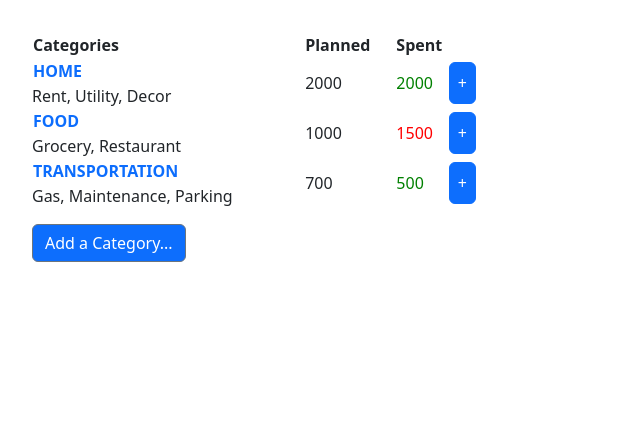
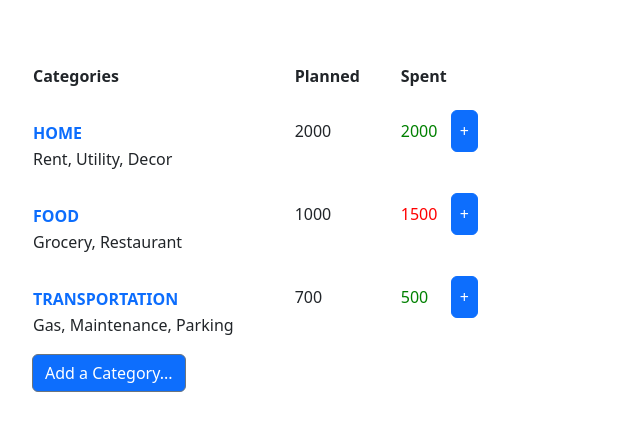
Before and after one commit to delanaeini/budget-app, a React (Create React App) app: page / in a window 1280 px wide. Shown: the top 430 px of the page, without its empty margins (0-640 px from the left). Built offline with nearby package versions, Linux system fonts and the light colour scheme.

Commit message:
table spacing/files separate

```diff
--- a/src/App.js
+++ b/src/App.js
@@ -1,14 +1,7 @@
 import { useState } from "react";
-import {
-  Table,
-  Button,
-  Form,
-  Label,
-  Input,
-  Row,
-  Col,
-  FormGroup,
-} from "reactstrap";
+import { Row, Col } from "reactstrap";
+import CategoriesList from "./CategoriesList";
+import FormAddTransaction from "./FormAddTransaction";
 
 export default function App() {
   const initialTransactions = [
@@ -92,130 +85,3 @@ export default function App() {
     </Row>
   );
 }
-
-function CategoriesList({
-  transactions,
-  onSelection,
-  selectedCategory,
-  categories,
-}) {
-  return (
-    <div className="category-table">
-      <Table>
-        <thead>
-          <th>Categories</th>
-          <th>Planned</th>
-          <th colSpan={2}>Spent</th>
-        </thead>
-        {categories.map((category) => (
-          <Category
-            transactions={transactions}
-            category={category}
-            onSelection={onSelection}
-            selectedCategory={selectedCategory}
-          />
-        ))}
-      </Table>
-      <Button className="bg-primary">Add a Category...</Button>
-    </div>
-  );
-}
-
-function Category({ category, onSelection, selectedCategory, transactions }) {
-  const isSelected = selectedCategory?.name === category.name;
-
-  // TODO: Make the Spent part of categories table dynamic
-  // const filteredTransactions = transactions.filter(
-  //   (transaction) =>
-  //     transactions.tranactionCategory ===
-  //     selectedCategory.name;
-  // );
-  // const spentAmount = filteredTransactions.reduce(
-  //   (acc, curr) => acc + curr.amount, 0)
-  // );
-
-  // TODO: Add each category's transaction to show up under "Spent" when clicked on the number
-  console.log(selectedCategory);
-  return (
-    <>
-      <tr>
-        <th style={{ color: "#0c6dfd" }}>{category.name.toUpperCase()}</th>
-        <td rowSpan={2}>{category.plannedAmount}</td>
-        <td
-          rowSpan={2}
-          style={{
-            color:
-              category.spentAmount > category.plannedAmount ? "red" : "green",
-          }}
-        >
-          {category.spentAmount}
-        </td>
-        <td rowSpan={2}>
-          <Button
-            className={
-              isSelected
-                ? "bg-light border-primary text-primary"
-                : "bg-primary border-primary text-white"
-            }
-            onClick={() => onSelection(category)}
-          >
-            {isSelected ? "x" : "+"}
-          </Button>
-        </td>
-      </tr>
-      <tr>{category.description}</tr>
-    </>
-  );
-}
-
-function FormAddTransaction({ selectedCategory, onAddTransaction }) {
-  const [title, setTitle] = useState("");
-  const [amount, setAmount] = useState("");
-  const transactionCategory = selectedCategory.name;
-
-  function handleSubmit(e) {
-    e.preventDefault();
-
-    if (!title || !amount) return;
-
-    const newTransaction = { title, amount, transactionCategory };
-
-    onAddTransaction(newTransaction);
-
-    setTitle("");
-    setAmount("");
-  }
-  return (
-    <div className="form-add-transaction">
-      <h2>{selectedCategory.name}: Add Transation</h2>
-      <Form onSubmit={handleSubmit}>
-        <Row>
-          <Col className="col-5">
-            <FormGroup>
-              <Label htmlFor="title">Title</Label>
-              <Input
-                className="form-control"
-                id="title"
-                value={title}
-                onChange={(e) => setTitle(e.target.value)}
-              />
-            </FormGroup>
-          </Col>
-          <Col className="col-5">
-            <FormGroup>
-              <Label htmlFor="amount">Amount</Label>
-              <Input
-                id="amount"
-                value={amount}
-                onChange={(e) => setAmount(Number(e.target.value))}
-              />
-            </FormGroup>
-          </Col>
-        </Row>
-        <Button className="btn-light text-white" type="submit">
-          Add
-        </Button>
-      </Form>
-    </div>
-  );
-}
--- /dev/null
+++ b/src/CategoriesList.js
@@ -0,0 +1,30 @@
+import { Table, Button } from "reactstrap";
+
+import Category from "./Category";
+export default function CategoriesList({
+  transactions,
+  onSelection,
+  selectedCategory,
+  categories,
+}) {
+  return (
+    <div className="category-table">
+      <Table>
+        <thead>
+          <th>Categories</th>
+          <th>Planned</th>
+          <th colSpan={2}>Spent</th>
+        </thead>
+        {categories.map((category) => (
+          <Category
+            transactions={transactions}
+            category={category}
+            onSelection={onSelection}
+            selectedCategory={selectedCategory}
+          />
+        ))}
+      </Table>
+      <Button className="bg-primary">Add a Category...</Button>
+    </div>
+  );
+}
--- /dev/null
+++ b/src/Category.js
@@ -0,0 +1,45 @@
+import { Button } from "reactstrap";
+
+export default function Category({
+  category,
+  onSelection,
+  selectedCategory,
+  transactions,
+}) {
+  const isSelected = selectedCategory?.name === category.name;
+
+  // TODO: Add each category's transaction to show up under "Spent" when clicked on the number
+  console.log(selectedCategory);
+  return (
+    <>
+      <tr>
+        <th style={{ color: "#0c6dfd" }}>{category.name.toUpperCase()}</th>
+        <td rowSpan={2}>{category.plannedAmount}</td>
+        <td
+          rowSpan={2}
+          style={{
+            color:
+              category.spentAmount > category.plannedAmount ? "red" : "green",
+          }}
+        >
+          {category.spentAmount}
+        </td>
+        <td rowSpan={2}>
+          <Button
+            className={
+              isSelected
+                ? "bg-light border-primary text-primary"
+                : "bg-primary border-primary text-white"
+            }
+            onClick={() => onSelection(category)}
+          >
+            {isSelected ? "x" : "+"}
+          </Button>
+        </td>
+      </tr>
+      <tr>
+        <td>{category.description}</td>
+      </tr>
+    </>
+  );
+}
--- /dev/null
+++ b/src/FormAddTransaction.js
@@ -0,0 +1,57 @@
+import { useState } from "react";
+import { Button, Form, Label, Input, Row, Col, FormGroup } from "reactstrap";
+
+export default function FormAddTransaction({
+  selectedCategory,
+  onAddTransaction,
+}) {
+  const [title, setTitle] = useState("");
+  const [amount, setAmount] = useState("");
+  const transactionCategory = selectedCategory.name;
+
+  function handleSubmit(e) {
+    e.preventDefault();
+
+    if (!title || !amount) return;
+
+    const newTransaction = { title, amount, transactionCategory };
+
+    onAddTransaction(newTransaction);
+
+    setTitle("");
+    setAmount("");
+  }
+  return (
+    <div className="form-add-transaction">
+      <h2>{selectedCategory.name}: Add Transation</h2>
+      <Form onSubmit={handleSubmit}>
+        <Row>
+          <Col className="col-5">
+            <FormGroup>
+              <Label htmlFor="title">Title</Label>
+              <Input
+                className="form-control"
+                id="title"
+                value={title}
+                onChange={(e) => setTitle(e.target.value)}
+              />
+            </FormGroup>
+          </Col>
+          <Col className="col-5">
+            <FormGroup>
+              <Label htmlFor="amount">Amount</Label>
+              <Input
+                id="amount"
+                value={amount}
+                onChange={(e) => setAmount(Number(e.target.value))}
+              />
+            </FormGroup>
+          </Col>
+        </Row>
+        <Button className="btn-light text-white" type="submit">
+          Add
+        </Button>
+      </Form>
+    </div>
+  );
+}
--- a/src/index.css
+++ b/src/index.css
@@ -22,3 +22,8 @@
 .form-add-transaction Input {
   border-color: #0c6dfd;
 }
+
+Table th {
+  padding-right: 1rem;
+  padding-top: 2rem;
+}
```
